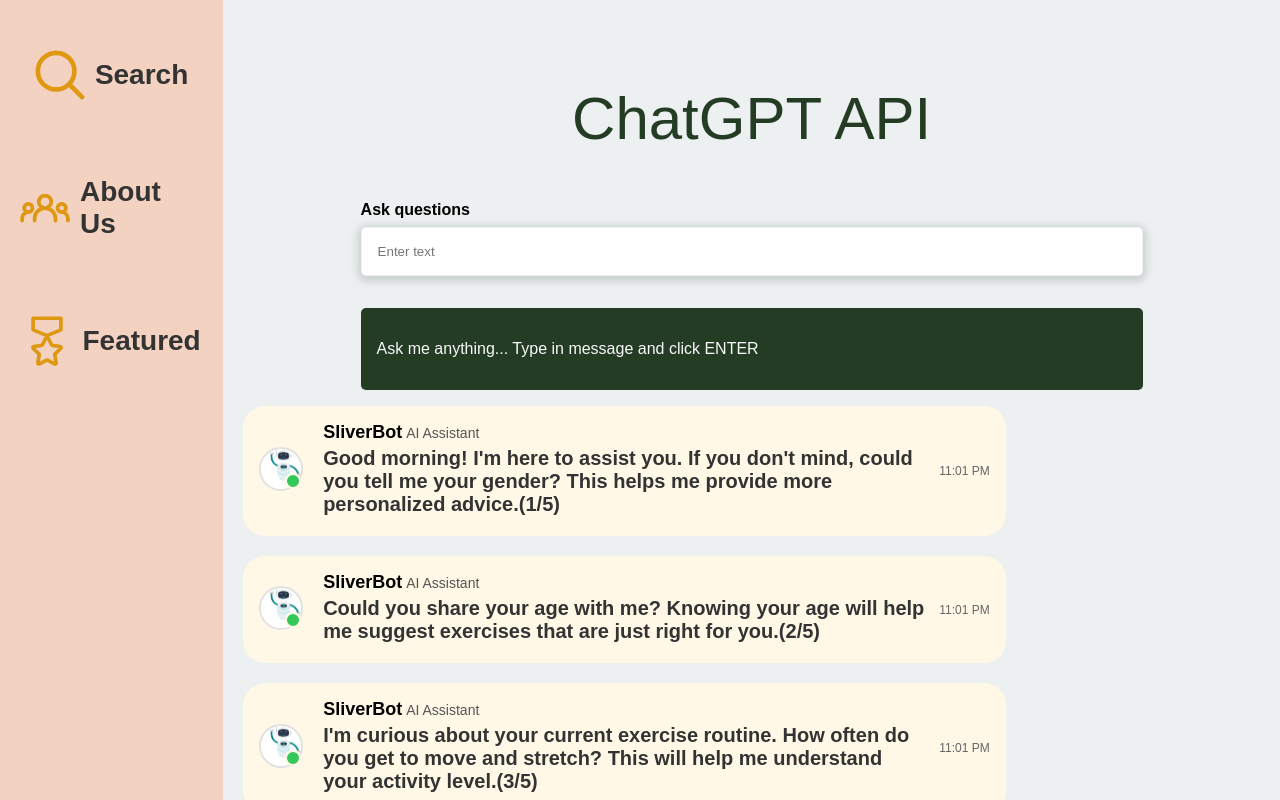
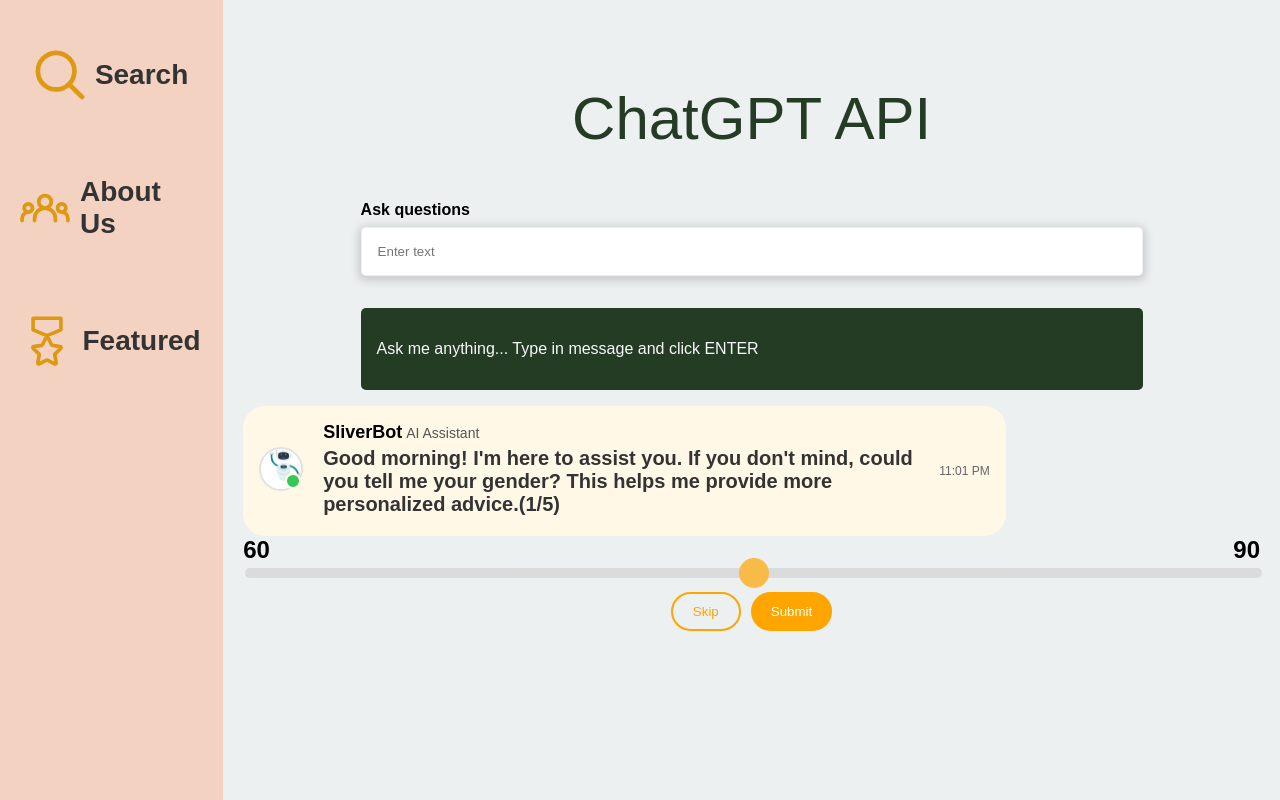
Before and after one commit to lunazzao/hci-project, a React (Create React App) app: page / in a window 1280 px wide. Built offline with nearby package versions, Linux system fonts and the light colour scheme.

Commit message:
submit button working but need change on slider

```diff
--- a/src/App.js
+++ b/src/App.js
@@ -3,26 +3,59 @@
 import './App.css';
 import ChatGPT from './components/OpenAI/chatGPT';
 import Sidebar from './components/sidebar/sidebar';
-import AboutUs from './components/aboutUs'; // Make sure you have created this component
-import SilverBotComponent from './components/chatBubble/silverBotComponent'; // This should be the path to your SilverBotComponent
+import AboutUs from './components/aboutUs';
+import SilverBotComponent from './components/chatBubble/SilverBotComponent';
 import Featured from './components/featured';
+import Slider from './components/slider'; // Adjust path as necessary
+import ButtonGroup from './components/Buttons/buttonGroup';
 
 function App() {
   // State to manage which component is shown, default is set to 'chat'
   const [activeComponent, setActiveComponent] = useState('chat');
+  const [currentMessageIndex, setCurrentMessageIndex] = useState(0);
+  const [showSlider, setShowSlider] = useState(false);
+
 
   // Function to change the active component
   const changeActiveComponent = (componentName) => {
     setActiveComponent(componentName);
   };
 
+  const handleButtonClick = () => {
+    setCurrentMessageIndex(currentIndex => {
+      // `currentIndex` is only accessible inside this function.
+      console.log(`currentIndex: ${currentIndex}`);
+      return currentIndex + 1;
+    });
+  };
+
+  const handleDisplayNextComponent = () => {
+    if (showSlider) {
+      // If the slider is currently shown, hide it and move to the next message
+      setShowSlider(false);
+      // setCurrentMessageIndex(currentIndex => currentIndex + 1);
+    } else {
+      // If the slider is not shown, show it
+      setShowSlider(true);
+    }
+  };
+
   // Render the component based on the activeComponent state
   const renderComponent = () => {
     switch (activeComponent) {
       case 'chat':
-        return <div><ChatGPT /><SilverBotComponent /></div>;
+        return (
+          <div>
+            <ChatGPT />
+            <SilverBotComponent
+              currentMessageIndex={currentMessageIndex}
+              onMessageDisplayed={handleDisplayNextComponent}
+            />
+            {showSlider && <Slider min={60} max={90} step={1} onChange={() => {}} />}
+          </div>
+        );
       case 'about':
-        return <AboutUs />;
+        return <div><AboutUs /></div>;
       case 'featured':
           return <Featured />;
       // Add more cases as needed for other components
@@ -32,10 +65,12 @@
   };
 
   return (
-    <div className="app">
+   <div className="app">
       <Sidebar changeActiveComponent={changeActiveComponent} />
       <div className="main">
         {renderComponent()}
+        {/* Assuming you want to show the slider and button group together */}
+        <ButtonGroup onAction={handleButtonClick} />
       </div>
     </div>
   );
--- /dev/null
+++ b/src/components/Buttons/buttonGroup.css
@@ -0,0 +1,36 @@
+/* ButtonGroup.css */
+.button-group {
+    display: flex;
+    justify-content: center;
+    gap: 10px; /* Adjust the gap as needed */
+    margin-top: 10px; /* Space under the slider */
+  }
+
+  .skip-button,
+  .submit-button {
+    border: none;
+    padding: 10px 20px; /* Adjust padding as needed */
+    border-radius: 20px; /* Rounded corners */
+    cursor: pointer;
+    transition: background-color 0.3s ease;
+  }
+
+  .skip-button {
+    background-color: transparent;
+    color: #FFA500; /* Orange text */
+    border: 2px solid #FFA500; /* Orange border */
+  }
+
+  .submit-button {
+    background-color: #FFA500; /* Orange background */
+    color: white;
+  }
+
+  .skip-button:hover {
+    background-color: #FFA500; /* Orange background on hover */
+    color: white;
+  }
+
+  .submit-button:hover {
+    background-color: #e69500; /* Darker orange on hover */
+  }
--- /dev/null
+++ b/src/components/Buttons/buttonGroup.js
@@ -0,0 +1,14 @@
+// ButtonGroup.js
+import React from 'react';
+import './buttonGroup.css'; // Ensure you have the corresponding CSS file for styling
+
+const ButtonGroup = ({ onAction }) => {
+  return (
+    <div className="button-group">
+      <button onClick={() => onAction('skip')} className="skip-button">Skip</button>
+      <button onClick={() => onAction('submit')} className="submit-button">Submit</button>
+    </div>
+  );
+};
+
+export default ButtonGroup;
--- a/src/components/ChatBubble/silverBotComponent.js
+++ b/src/components/ChatBubble/silverBotComponent.js
@@ -90,13 +90,25 @@
   margin-left: 12px; // Add some space between the text and the timestamp
 `;
 
-const SilverBotComponent = () => {
+const SilverBotComponent = ({ currentMessageIndex, onMessageDisplayed }) => {
   // Call getCurrentTimestamp only once to avoid different timestamps on re-render
   const timestamp = getCurrentTimestamp();
+  const [lastDisplayedMessageIndex, setLastDisplayedMessageIndex] = React.useState(-1);
+
+
+  React.useEffect(() => {
+    // Check if the current message hasn't been displayed yet
+    if (currentMessageIndex !== lastDisplayedMessageIndex) {
+      onMessageDisplayed(currentMessageIndex);
+      setLastDisplayedMessageIndex(currentMessageIndex); // Update the last displayed message index
+    }
+  }, [currentMessageIndex, onMessageDisplayed, lastDisplayedMessageIndex]);
+
+
 
   return (
     <Container>
-      {messagesData.map((msg) => (
+     {messagesData.slice(0, currentMessageIndex + 1).map((msg) => (
         <MessageContainer key={msg.id}>
           <ProfileImageContainer>
           <img src={silverBotImage} alt="Profile" />
--- /dev/null
+++ b/src/components/Slider.css
@@ -0,0 +1,42 @@
+/* Slider.css */
+.slider {
+    -webkit-appearance: none;
+    width: 100%;
+    height: 10px;
+    border-radius: 5px;
+    background: #d3d3d3;
+    outline: none;
+    opacity: 0.7;
+    -webkit-transition: .2s;
+    transition: opacity .2s;
+  }
+
+  .slider:hover {
+    opacity: 1;
+  }
+
+  .slider::-webkit-slider-thumb {
+    -webkit-appearance: none;
+    appearance: none;
+    width: 30px;
+    height: 30px;
+    border-radius: 50%;
+    background: orange;
+    cursor: pointer;
+  }
+
+  .slider::-moz-range-thumb {
+    width: 30px;
+    height: 30px;
+    border-radius: 50%;
+    background: orange;
+    cursor: pointer;
+  }
+
+  /* Label styles */
+  .slider-label {
+    display: flex;
+    justify-content: space-between;
+    font-size: 24px;
+    font-weight: 800;
+  }
--- /dev/null
+++ b/src/components/slider.js
@@ -0,0 +1,48 @@
+import React, { useState } from 'react';
+import './Slider.css'; // Make sure to create this file and path is correct
+
+// Slider component
+const Slider = ({ min, max, step, onChange }) => {
+  const [value, setValue] = useState((min + max) / 2);
+
+  const handleSliderChange = (event) => {
+    const newValue = event.target.value;
+    setValue(newValue);
+    onChange(newValue); // Pass the new value back to the parent component
+  };
+
+  return (
+    <div>
+      <div className="slider-label">
+        <span>{min}</span>
+        <span>{max}</span>
+      </div>
+      <input
+        type="range"
+        min={min}
+        max={max}
+        step={step}
+        value={value}
+        onChange={handleSliderChange}
+        className="slider"
+      />
+    </div>
+  );
+};
+
+// Example parent component that uses the Slider
+const SliderParent = () => {
+  const handleSliderValueChange = (sliderValue) => {
+    console.log('Selected Value:', sliderValue);
+    // Now you can do something with the selected value in the parent component
+  };
+
+  return (
+    <div>
+      <Slider min={60} max={90} step={1} onChange={handleSliderValueChange} />
+      {/* Buttons or other components can go here */}
+    </div>
+  );
+};
+
+export default SliderParent;
```
